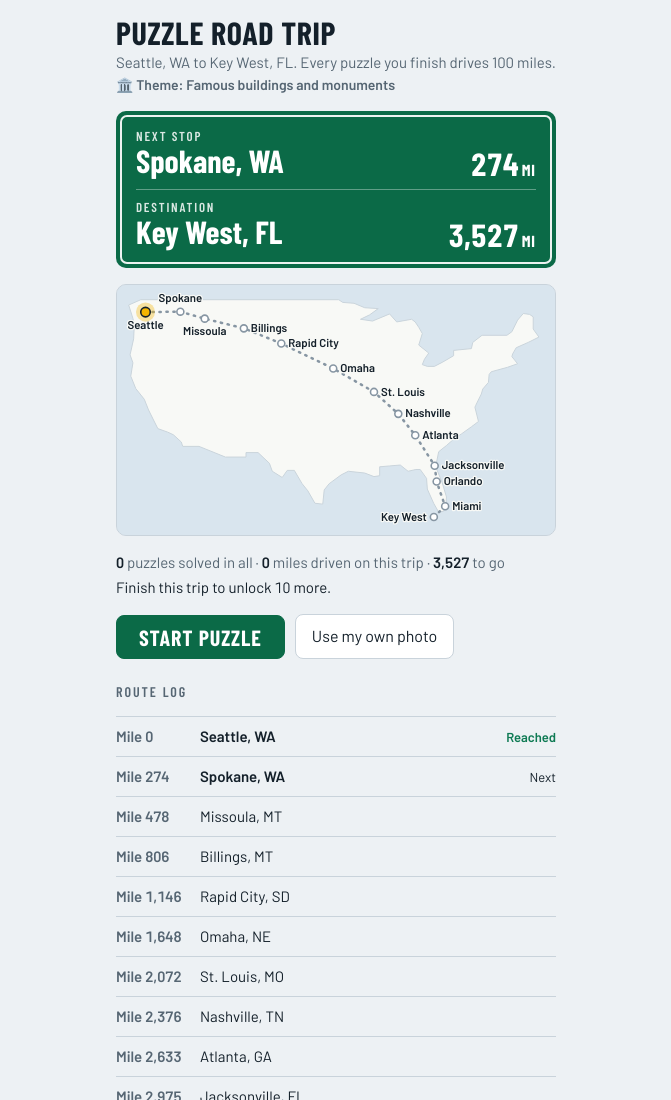
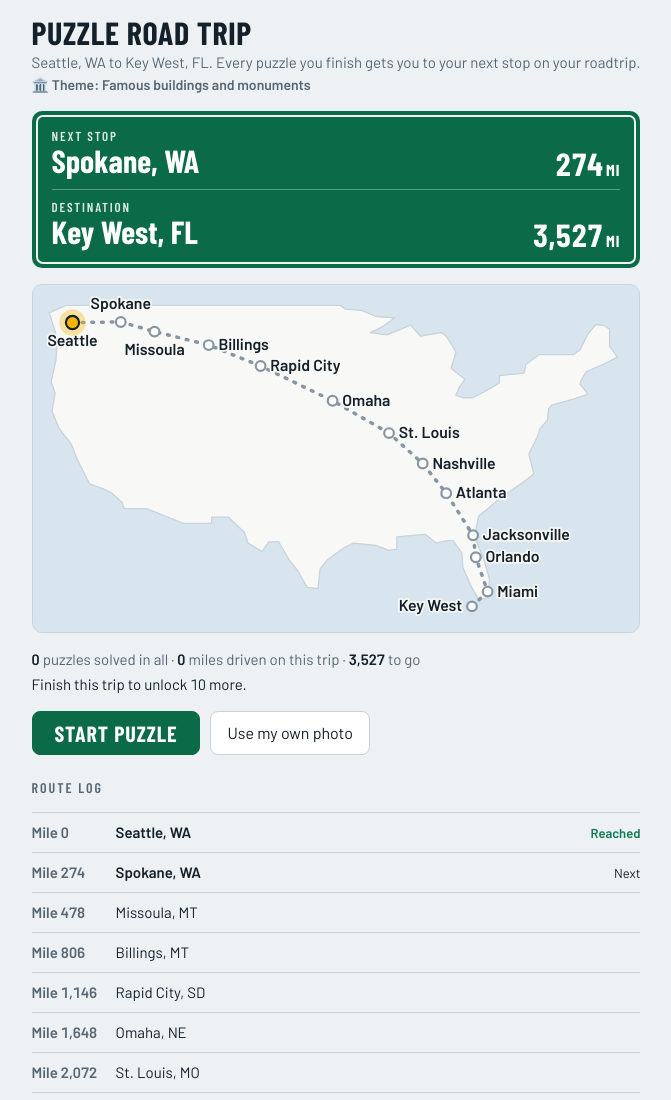
Before and after one commit to kaboatman85/Puzzle-roadtrip, a website: page index.html in a window 1280 px wide. Shown: the top 1100 px of the page, without its empty margins (304-975 px from the left). Drawn offline with nearby package versions, Linux system fonts and the light colour scheme.

Commit message:
Reword landing screen subtitle to describe reaching the next stop

```diff
--- a/index.html
+++ b/index.html
@@ -545,7 +545,7 @@
   }
   function renderMapText() {
     var c = cur(), miles = c.miles, done = miles >= TOTAL, nx = nextStop(), first = J.trips[TRIPS[0].id].done;
-    $('sub').textContent = T.from + ' to ' + T.to + '. Every puzzle you finish drives 100 miles.';
+    $('sub').textContent = T.from + ' to ' + T.to + '. Every puzzle you finish gets you to your next stop on your roadtrip.';
     $('themeLine').textContent = T.theme ? T.theme.emoji + ' Theme: ' + T.theme.name : '';
     $('sign').innerHTML = done
       ? '<div class="srow"><div><span class="slabel">Trip complete</span><span class="scity">' + T.to + '</span></div><div class="smi">' + fmt(TOTAL) + '<small>MI</small></div></div>'
```
